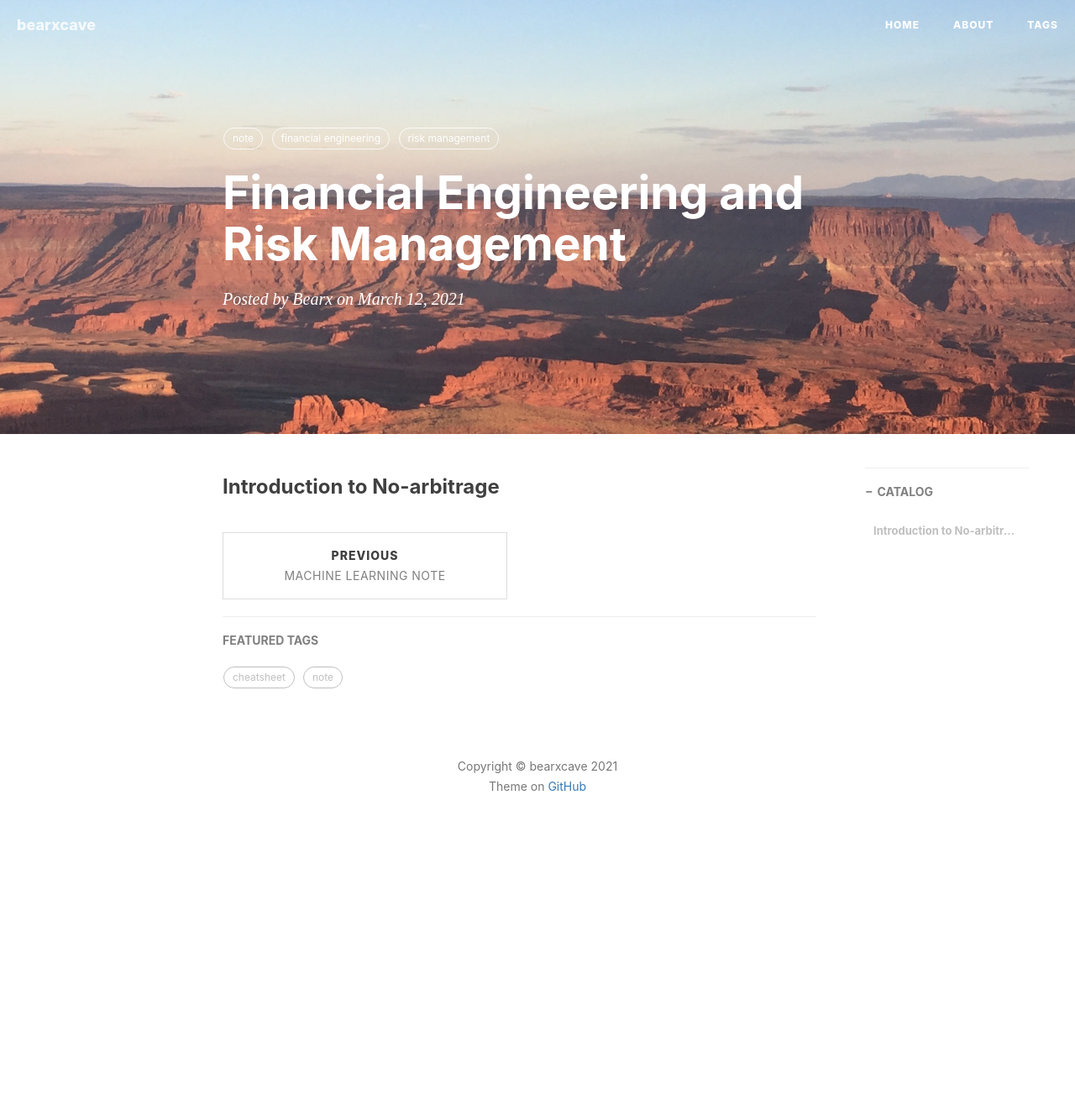
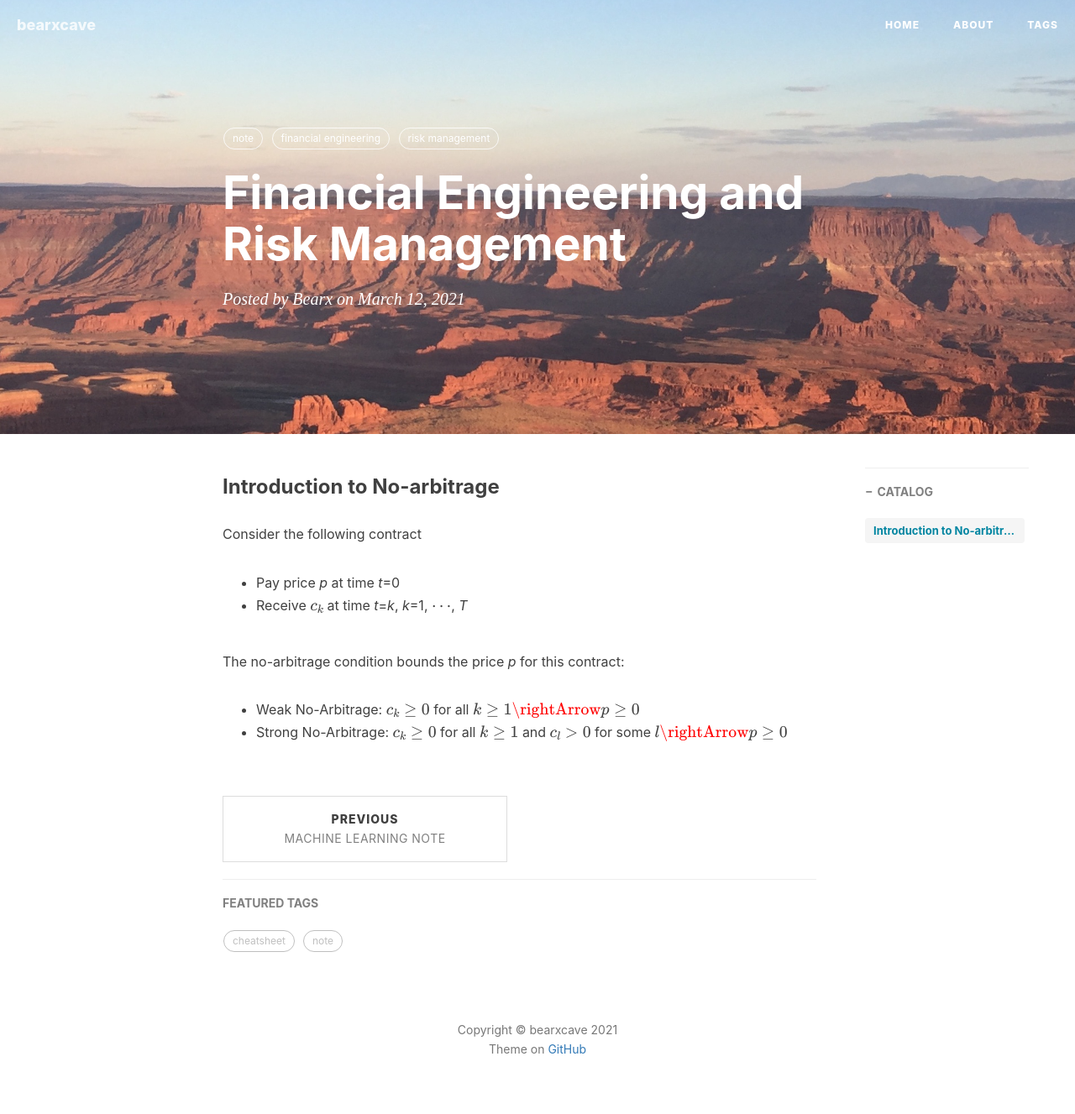
Before and after one commit to Bearxcave/Bearxcave.github.io, a Jekyll site: the page built from _posts/2021-03-12-cheatsheet-FE&RM-I.md, in a window 1280 px wide. Shown: the whole page at 84% size. Built offline with Jekyll 4.4.1, drawn with Linux system fonts in a browser that asks for light colours; nearby versions of some CDN libraries; formulas are drawn with MathJax 3; comment, search, counter and statistics services are not loaded; before the commit the page ends 1014 px from its top, so only the background shows below that.

Commit message:
Update 2021-03-12-cheatsheet-FE&RM-I.md

```diff
--- a/_posts/2021-03-12-cheatsheet-FE&RM-I.md
+++ b/_posts/2021-03-12-cheatsheet-FE&RM-I.md
@@ -12,3 +12,13 @@
 ---
 
 ### Introduction to No-arbitrage
+
+Consider the following contract
+
+* Pay price *p* at time *t*=0
+* Receive $c_k$ at time *t*=*k*, *k*=1, $\cdots$, *T*
+
+The no-arbitrage condition bounds the price *p* for this contract:
+
+* Weak No-Arbitrage: $c_k \geq 0$ for all $k \geq 1 \rightArrow p \geq 0$
+* Strong No-Arbitrage: $c_k \geq 0$ for all $k \geq 1$ and $c_l>0$ for some $l \rightArrow p \geq 0$
```
